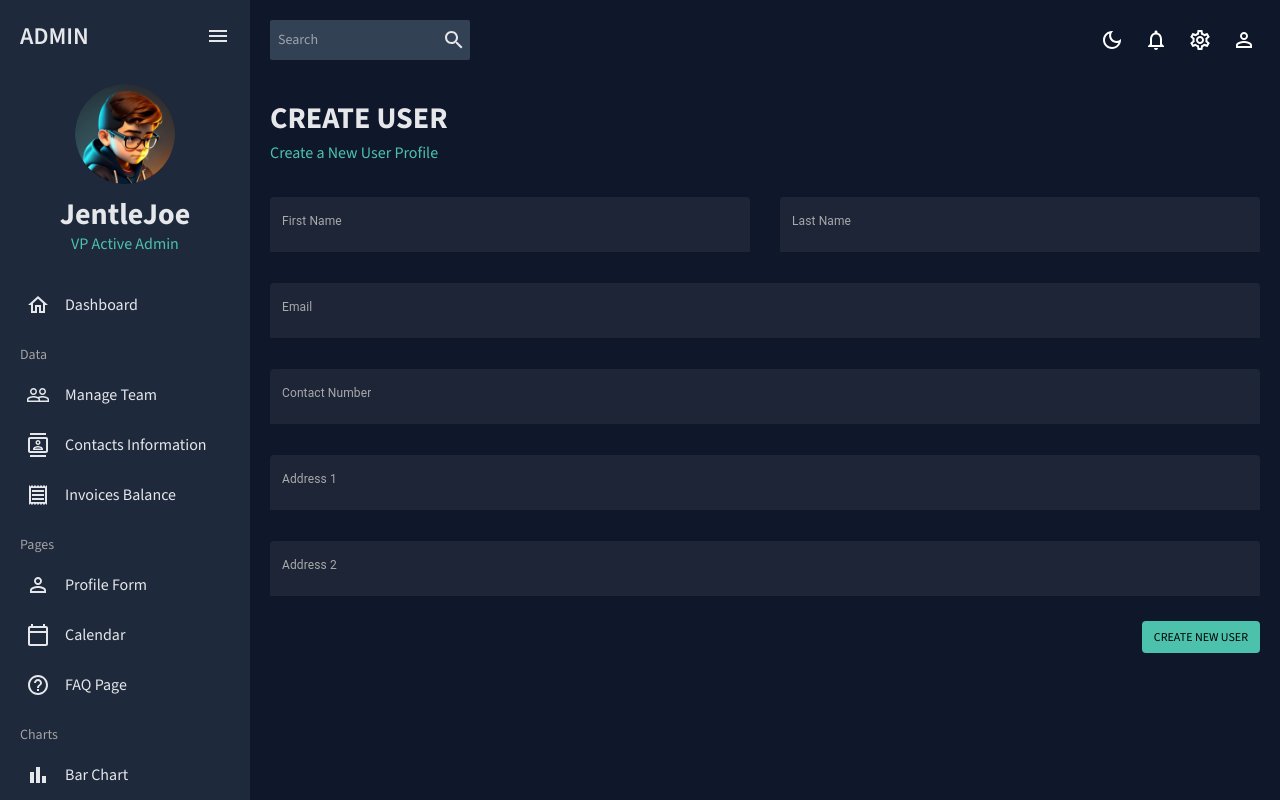
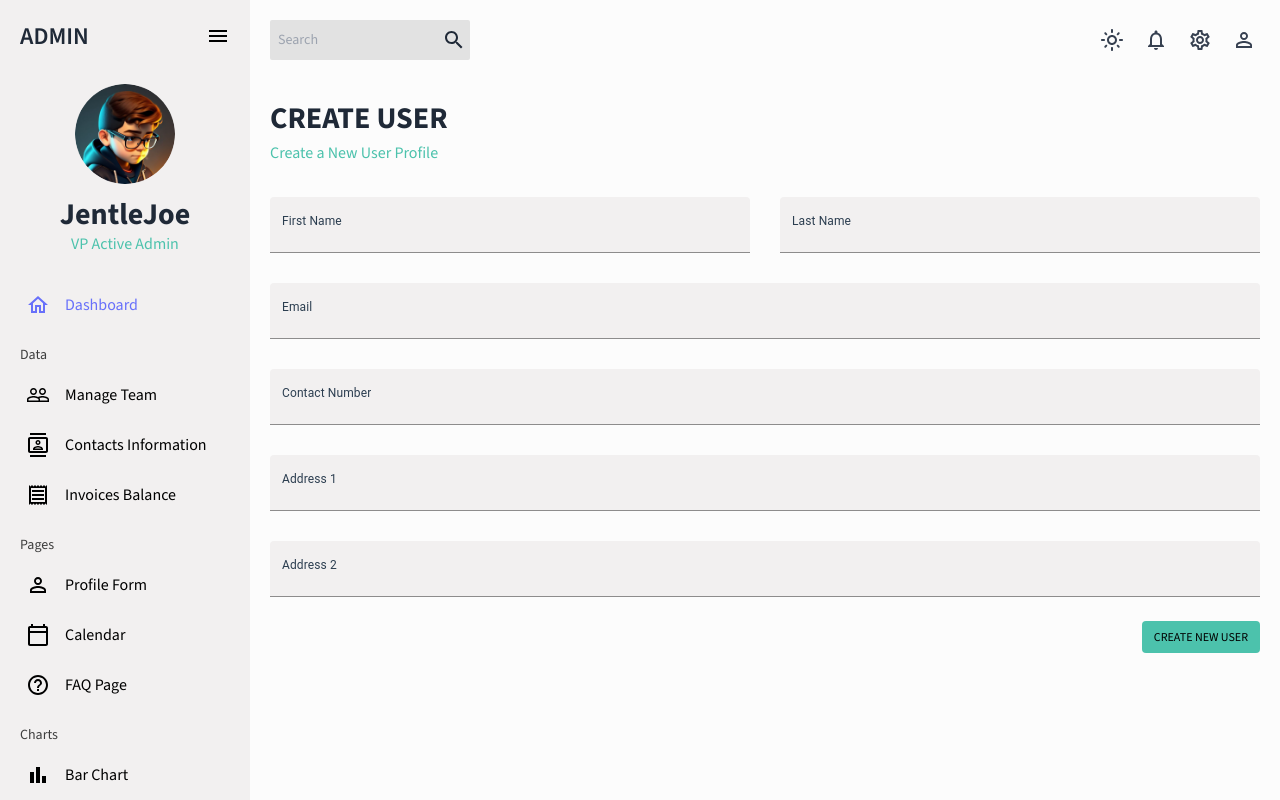
Before and after one commit to JentleJoe/react-admin, a React (Vite) app: page /form in a window 1280 px wide. Built offline with nearby package versions, Linux system fonts and the light colour scheme.

Commit message:
updated sidevar color theme

```diff
--- a/src/scenes/calendar/Calendar.jsx
+++ b/src/scenes/calendar/Calendar.jsx
@@ -102,7 +102,7 @@ const Calendar = () => {
                     ]}
                     // eventBackgroundColor={colors.primary[400]}
                     // eventBorderColor={colors.primary[500]}
-                    eventTextColor={"white"}
+                    // eventTextColor={"colors.primary[100]"}
                 />
             </div>
         </div>
--- a/src/theme/ThemeContext.jsx
+++ b/src/theme/ThemeContext.jsx
@@ -4,7 +4,7 @@ import { lightTheme, darkTheme } from "./themeConfig";
 const ThemeContext = createContext()
 
 export const ThemeProvider = ({ children }) => {
-    const [isDarkMode, setIsDarkMode] = useState(true)
+    const [isDarkMode, setIsDarkMode] = useState(false)
 
     useEffect(() => {
         if (isDarkMode){
--- a/src/theme/themeConfig.js
+++ b/src/theme/themeConfig.js
@@ -16,21 +16,29 @@ export const lightTheme = {
         height: '100vh',
     },
     sidebarItem: {
-        background: '',
-        color: 'black',
-        fontSize: '16px',
-        border: 'none',
-        button: {
-            [`&.active`]: {
-                backgroundColor: `#13395e`,
-                color: '#b6c8d9',
-            },
+        button: ({ level, active }) => ({
+          backgroundColor: active ? 'transparent' : 'transparent',
+          '&:hover': {
+            backgroundColor: 'transparent',
+            color: '#6870fa',
+            '.ps-menu-icon': {color: '#6870fa',},
+          },
+          // Padding and margins
+        //   padding: '8px 16px',
+        //   marginBottom: '4px',
+          // Text styles
+          color: active ? '#6870fa' : 'black',
+        //   fontWeight: active ? '600' : '400',
+          // Icon styles
+          '.ps-menu-icon': {
+            color: active ? '#6870fa' : 'black',
+          },
+        }),
+        // Submenu styles if needed
+        subMenuContent: {
+          backgroundColor: '#1F2937',
         },
-        hover: {
-            backgroundColor: 'blue',
-            color: 'white',
-        }
-    },
+      },
     calendarSidebar: {
         backgroundColor: '#f2f0f0',
         border: 'none',
@@ -92,21 +100,30 @@ export const darkTheme = {
         height: '100vh',
     },
     sidebarItem: {
-        background: '',
-        // color: '#e5e7eb',
-        fontSize: '16px',
-        border: 'none',
-        button: {
-            [`&.active`]: {
-                backgroundColor: `#13395e`,
-                color: 'white',
-            },
+        button: ({ level, active }) => ({
+          backgroundColor: active ? 'transparent' : 'transparent',
+          '&:hover': {
+            backgroundColor: 'transparent',
+            color: '#6870fa',
+            '.ps-menu-icon': {color: '#6870fa',},
+          },
+          // Padding and margins
+        //   padding: '8px 16px',
+        //   marginBottom: '4px',
+        //   fontSize: '14px',
+          // Text styles
+          color: active ? '#6870fa' : 'white',
+        //   fontWeight: active ? '600' : '400',
+          // Icon styles
+          '.ps-menu-icon': {
+            color: active ? '#6870fa' : 'white',
+          },
+        }),
+        // Submenu styles if needed
+        subMenuContent: {
+          backgroundColor: '#1F2937',
         },
-        hover: {
-            backgroundColor: 'blue',
-            color: 'white',
-        },
-    },
+      },
     calendarSidebar: {
         backgroundColor: '#1e293b',
         color: '#e5e7eb',
```
